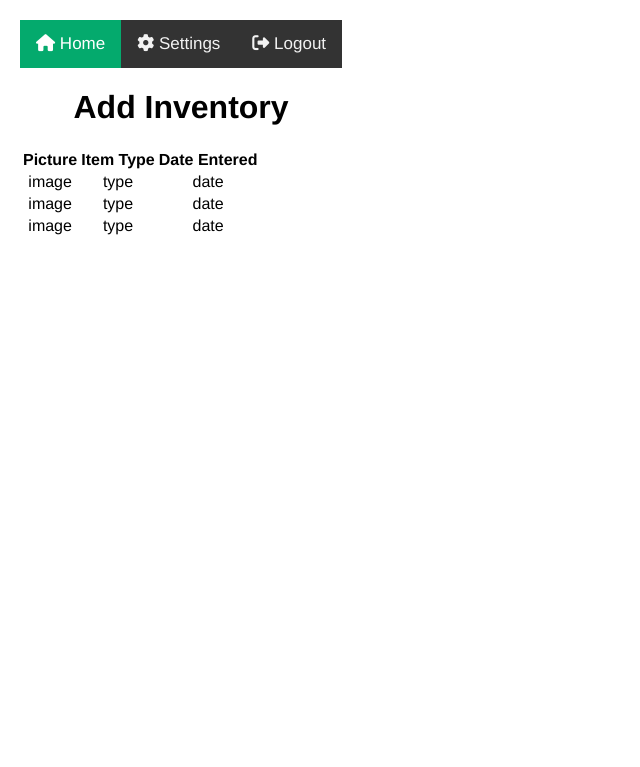
After one commit to vznh/inventoree, a Python web app: template templates/verifyInventory.html in a window 1400 px wide. The commit adds this page. Shown: the top 767 px of the page, without its empty margins (0-640 px from the left). Run offline with Jinja, Linux system fonts and the light colour scheme; the template is opened without the code that fills it, so the values that code supplies are empty; some libraries are stand-ins or nearby versions.

Commit message:
edited frontend

```diff
--- a/templates/css/styleB.css
+++ b/templates/css/styleB.css
@@ -59,3 +59,42 @@ body {
     align-items: center; /* Centers content vertically */
     font-family: "Helvetica Neue", Helvetica, Arial, sans-serif; /* Set font to Helvetica Neue */
   }
+
+  .button {
+    background-color: #008CBA;
+    border: none;
+    color: white;
+    padding: 15px 32px;
+    text-align: center;
+    text-decoration: none;
+    display: inline-block;
+    font-size: 16px;
+  }
+
+  /* Add a black background color to the top navigation */
+.topnav {
+  background-color: #333;
+  overflow: hidden;
+}
+
+/* Style the links inside the navigation bar */
+.topnav a {
+  float: left;
+  color: #f2f2f2;
+  text-align: center;
+  padding: 14px 16px;
+  text-decoration: none;
+  font-size: 17px;
+}
+
+/* Change the color of links on hover */
+.topnav a:hover {
+  background-color: #ddd;
+  color: black;
+}
+
+/* Add a color to the active/current link */
+.topnav a.active {
+  background-color: #04AA6D;
+  color: white;
+}
--- /dev/null
+++ b/templates/verifyInventory.html
@@ -0,0 +1,50 @@
+<!DOCTYPE html>
+<html>
+<head>
+  <title>Inventory Tracking App</title>
+  <link rel="stylesheet" href="css/styleB.css">
+
+</head>
+<body>
+  <div class="layout">
+    <div class="sidebar">
+    <div class="body">
+      <div class="content">
+        <div style="text-align: center;">
+          <div class="topnav">
+            <a class="active" href="http://127.0.0.1:5500/templates/base.html"> <i class="fa-solid fa-house"></i> Home </a>
+            <a href="#settings"> <i class="fa-solid fa-gear"></i> Settings </a>
+            <a href="#logout"> <i class="fa-solid fa-right-from-bracket"></i> Logout </a>
+          </div>
+            <h1>Add Inventory</h1>
+          <table>
+            <tr>
+              <th>Picture</th>
+              <th>Item Type</th>
+              <th>Date Entered</th>
+            </tr>
+            <tr>
+              <td>image</td>
+              <td>type</td>
+              <td>date</td>
+            </tr>
+            <tr>
+              <td>image</td>
+              <td>type</td>
+              <td>date</td>
+            </tr>
+            <tr>
+              <td>image</td>
+              <td>type</td>
+              <td>date</td>
+            </tr>
+          </table>
+        </div>
+      </div>
+    </div>
+  </div>
+</body>
+<footer>
+    <script src="https://kit.fontawesome.com/c6fae16368.js" crossorigin="anonymous"></script>
+</footer>
+</html>
```
Also changed, not shown: templates/addInventory.html (added, +31 -0 lines), templates/base.html (+14 -13 lines), templates/removeInventory.html (added, +49 -0 lines), templates/viewInventory.html (added, +51 -0 lines).
